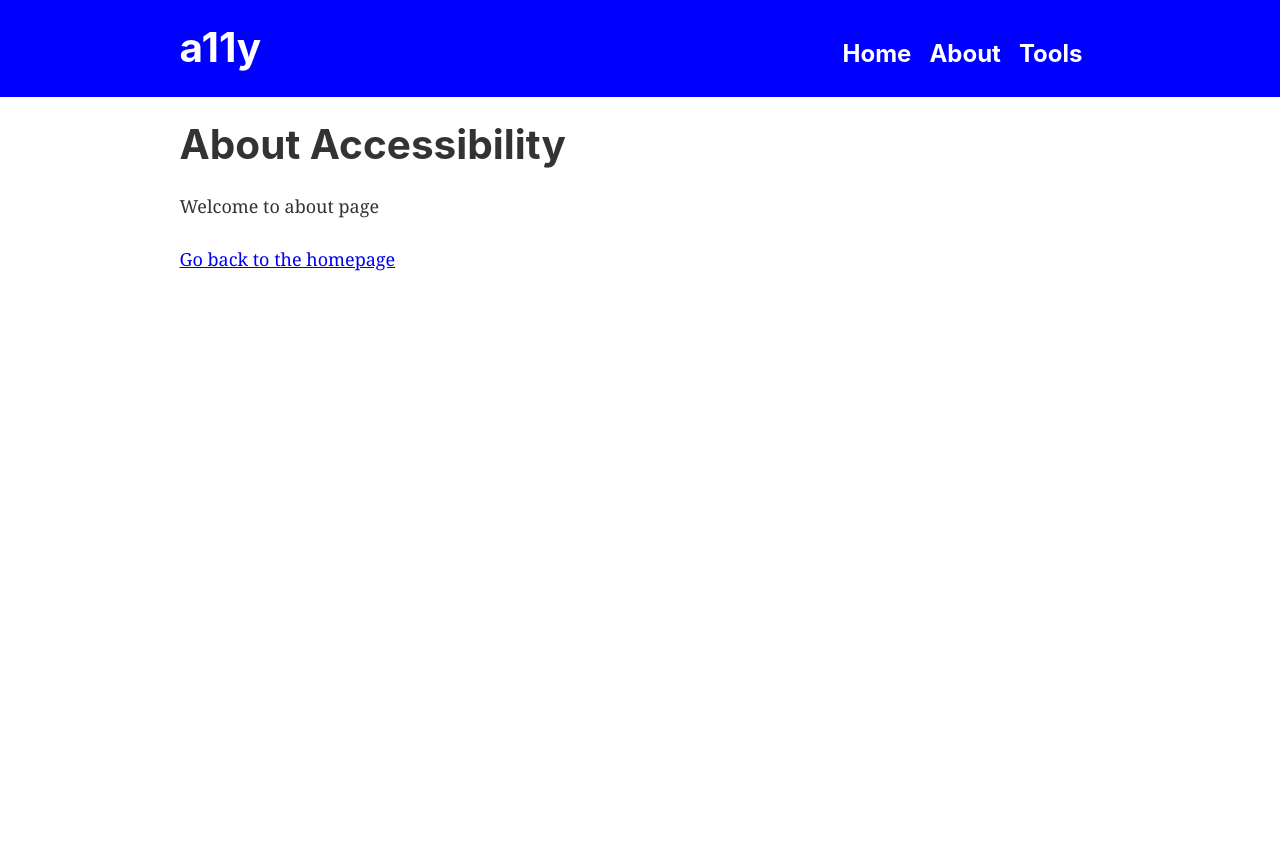
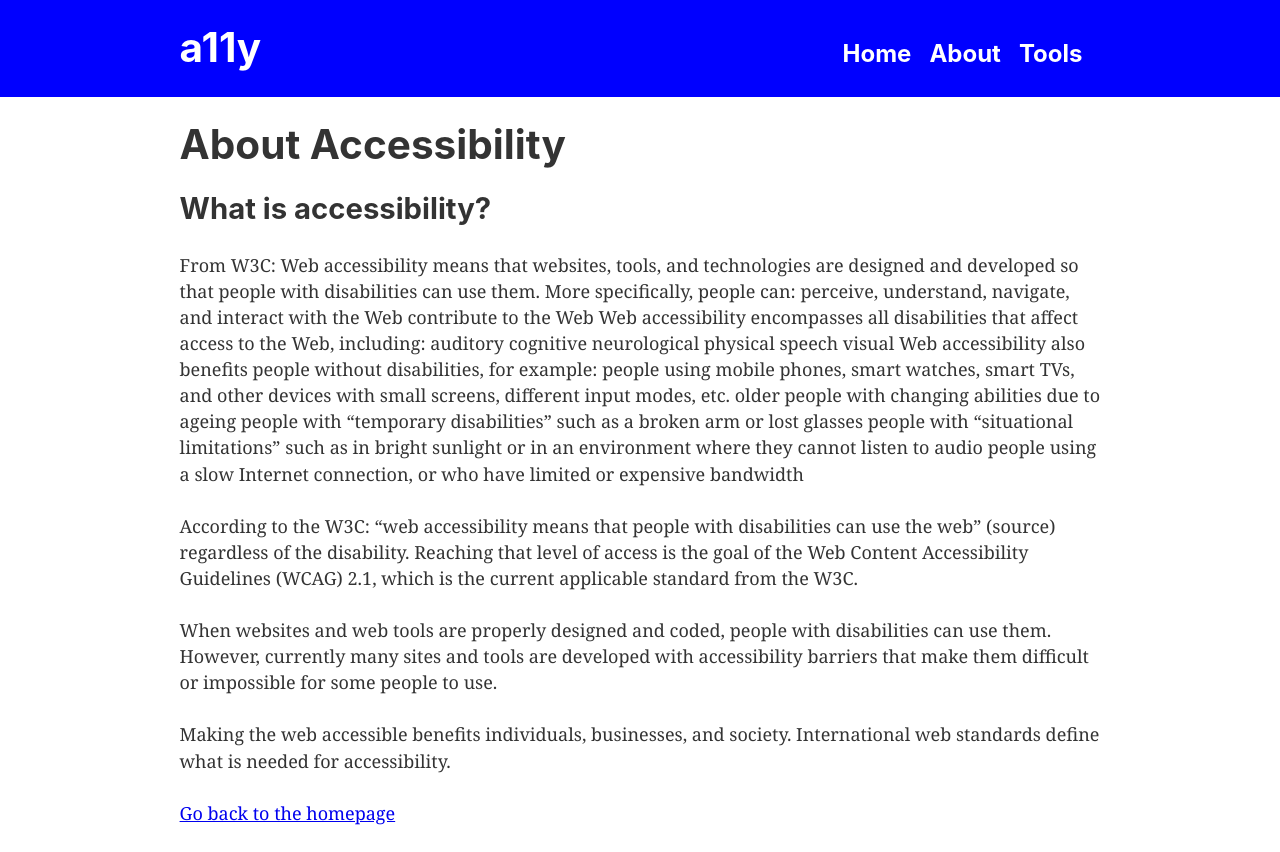
Before and after one commit to mdfortino/a11y-site, a Gatsby site: page /about in a window 1280 px wide. Before the commit the page ends 800 px from the top, so only its background shows below. Built offline with nearby package versions, Linux system fonts and the light colour scheme; Gatsby itself is replaced by a stand-in of ours.

Commit message:
install react-a11y

```diff
--- a/package.json
+++ b/package.json
@@ -15,6 +15,7 @@
     "gatsby-transformer-sharp": "^2.1.17",
     "prop-types": "^15.7.2",
     "react": "^16.8.4",
+    "react-a11y": "^1.1.0",
     "react-dom": "^16.8.4",
     "react-helmet": "^5.2.0"
   },
--- a/src/pages/about.js
+++ b/src/pages/about.js
@@ -8,7 +8,32 @@ const AboutPage = () => (
   <Layout>
     <SEO title="About" />
     <h1>About Accessibility</h1>
-    <p>Welcome to about page</p>
+
+    <h2> What is accessibility? </h2>
+    <p> From W3C: Web accessibility means that websites, tools, and technologies are designed and developed so that people with disabilities can use them. More specifically, people can:
+
+perceive, understand, navigate, and interact with the Web
+contribute to the Web
+Web accessibility encompasses all disabilities that affect access to the Web, including:
+
+auditory
+cognitive
+neurological
+physical
+speech
+visual
+Web accessibility also benefits people without disabilities, for example:
+
+people using mobile phones, smart watches, smart TVs, and other devices with small screens, different input modes, etc.
+older people with changing abilities due to ageing
+people with “temporary disabilities” such as a broken arm or lost glasses
+people with “situational limitations” such as in bright sunlight or in an environment where they cannot listen to audio
+people using a slow Internet connection, or who have limited or expensive bandwidth</p>
+    <p>According to the W3C: “web accessibility means that people with disabilities can use the web” (source) regardless of the disability. Reaching that level of access is the goal of the Web Content Accessibility Guidelines (WCAG) 2.1, which is the current applicable standard from the W3C.</p>
+
+    <p> When websites and web tools are properly designed and coded, people with disabilities can use them. However, currently many sites and tools are developed with accessibility barriers that make them difficult or impossible for some people to use.</p>
+
+    <p>Making the web accessible benefits individuals, businesses, and society. International web standards define what is needed for accessibility. </p>
     <Link to="/">Go back to the homepage</Link>
   </Layout>
 )
```
Also changed, not shown: 1 other file. Lines whose indentation alone changed are shown as unchanged.
